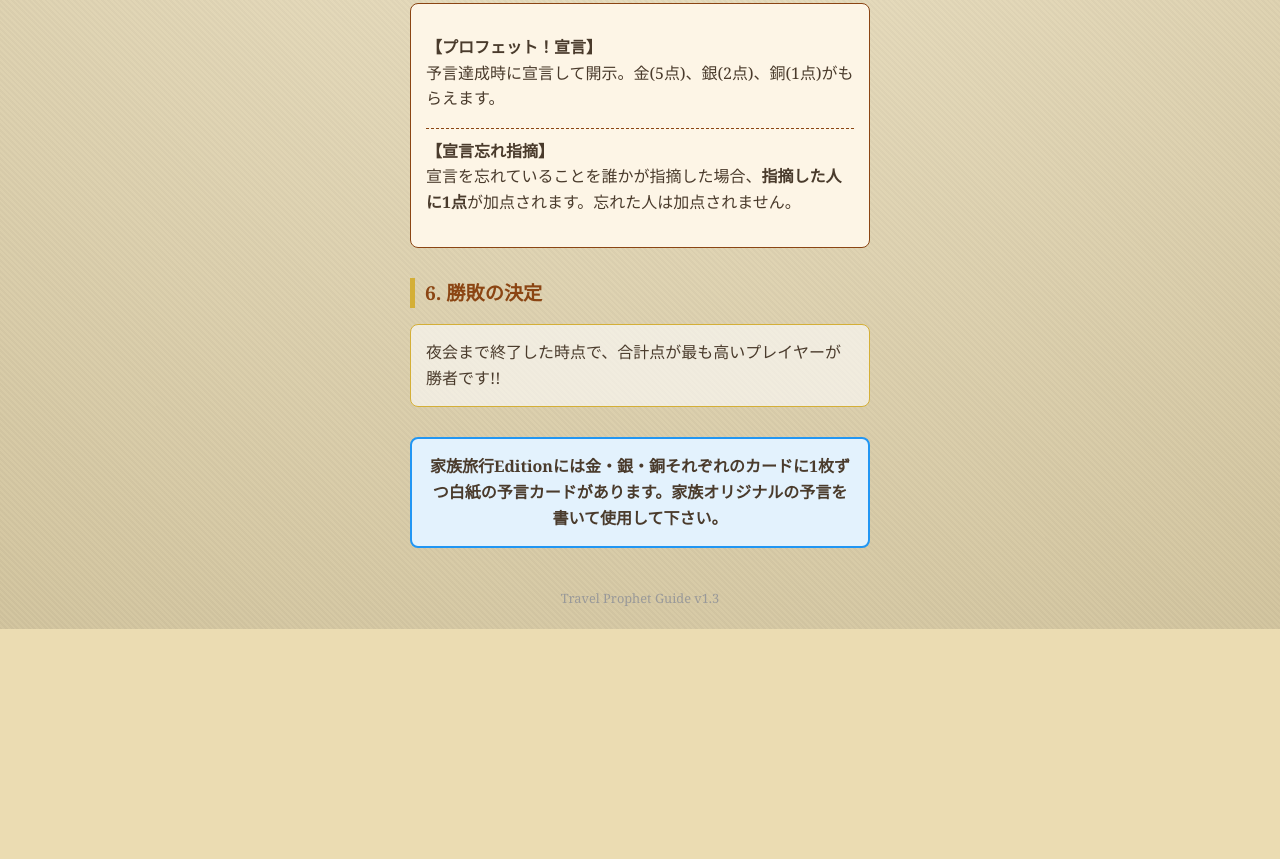
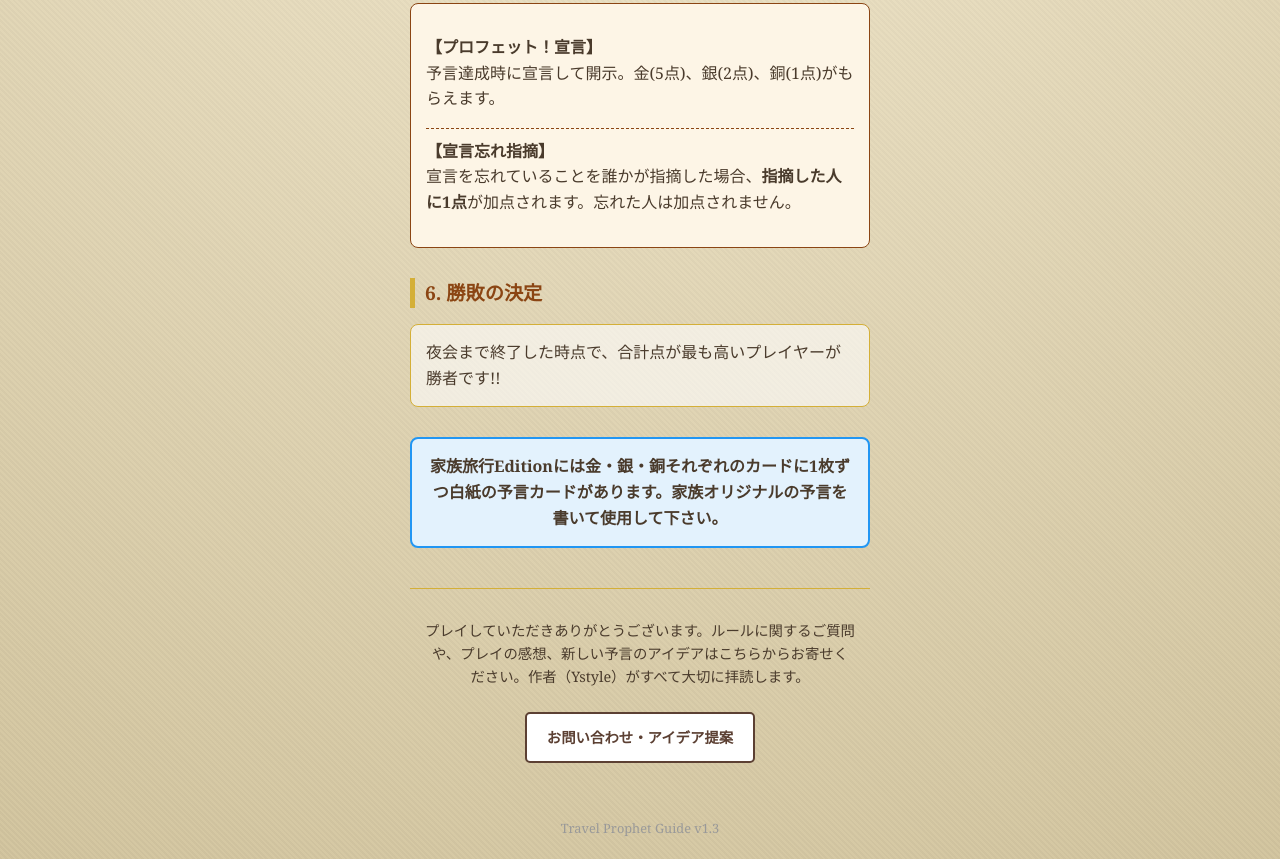
Before and after one commit to ystyle97-del/travelprophet-familymanual, a plain HTML site: page index.html in a window 1280 px wide. Shown: the part 1765-2624 px from the top of the page. Before the commit the page ends 2394 px from the top, so only its background shows below. Drawn offline with Linux system fonts and the light colour scheme.

Commit message:
Update index.html

```diff
--- a/index.html
+++ b/index.html
@@ -63,6 +63,14 @@
 
         .btn-video { background:#5c4033; color:#f4e4bc; border:1px solid var(--border-color); padding:12px 25px; border-radius:25px; font-weight:bold; cursor:pointer; font-size: 1rem; }
         .special-card-note { background: #e3f2fd; border: 2px solid #2196f3; padding: 15px; border-radius: 8px; margin-top: 30px; text-align: center; font-weight: bold; }
+
+        /* 追加：お問い合わせセクション用スタイル */
+        .contact-section {
+            margin-top: 40px; padding: 15px; border-top: 1px solid var(--gold); text-align: center; font-size: 0.9rem;
+        }
+        .btn-contact {
+            display: inline-block; margin-top: 10px; padding: 12px 20px; background: #fff; border: 2px solid #5c4033; color: #5c4033; text-decoration: none; border-radius: 5px; font-weight: bold;
+        }
 
     </style>
 </head>
@@ -143,6 +151,11 @@
         家族旅行Editionには金・銀・銅それぞれのカードに1枚ずつ白紙の予言カードがあります。家族オリジナルの予言を書いて使用して下さい。
     </div>
 
+    <div class="contact-section">
+        <p>プレイしていただきありがとうございます。ルールに関するご質問や、プレイの感想、新しい予言のアイデアはこちらからお寄せください。作者（Ystyle）がすべて大切に拝読します。</p>
+        <a href="https://docs.google.com/forms/d/e/1FAIpQLScme0BFNEPqQkbTAu8mYB1XddLN4oKLLxlevtUT6fte-e-fgg/viewform?usp=dialog" target="_blank" class="btn-contact">お問い合わせ・アイデア提案</a>
+    </div>
+
     <div style="margin-top:40px; text-align:center; font-size:0.8rem; color:#999;">
         Travel Prophet Guide v1.3
     </div>
```
